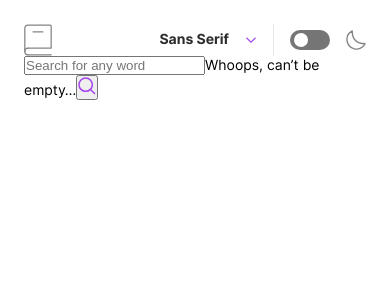
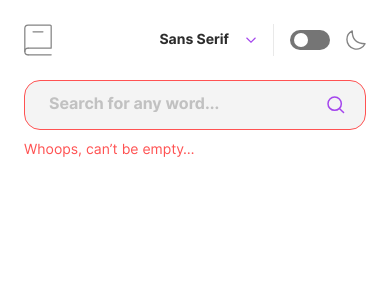
Before and after one commit to Samuel-Amaro/dictionary-web-app, a React (Create React App) app: page / in a window 390 px wide. Both pictures are taken after a click on the button "button search". Shown: the top 300 px of the page. Built offline with nearby package versions, Linux system fonts and the light colour scheme.

Commit message:
[style]: estilos do componente search mobile-first finalizados

```diff
--- a/src/components/Header/Header.css
+++ b/src/components/Header/Header.css
@@ -1,15 +1,17 @@
-.header__container, .header__container-switch {
+.header__container,
+.header__container-switch {
   display: flex;
   flex-flow: row wrap;
   align-items: center;
 }
 
-.header__container{
-    justify-content: space-between;
+.header__container {
+  justify-content: space-between;
+  margin: 0 0 24px 0;
 }
 
-.header__container-switch{
-    gap: 16px;
+.header__container-switch {
+  gap: 16px;
 }
 
 .header__icon {
@@ -21,9 +23,9 @@
   height: 32px;
 }
 
-.header__icon--moon{
-    width: 20px;
-    height: 20px;
+.header__icon--moon {
+  width: 20px;
+  height: 20px;
 }
 
 .header__controls {
--- a/src/components/Header/index.tsx
+++ b/src/components/Header/index.tsx
@@ -29,7 +29,7 @@ export default function Header({ word, setWord }: PropsHeader) {
           </div>
         </div>
       </div>
-      <Search word={word} setWord={setWord} />
+      <Search /*word={word}*/ setWord={setWord} />
     </header>
   );
 }
--- /dev/null
+++ b/src/components/Search/Search.css
@@ -0,0 +1,65 @@
+.search{
+    display: block;
+    width: 100%;
+    position: relative;
+    margin: 0 0 24px 0;
+}
+
+.search--mg{
+    margin: 0 0 8px 0;
+}
+
+.search__input, .button-search{
+    appearance: none;
+    display: block;
+    font-family: inherit;
+}
+
+.search__input{
+    width: 100%;
+    font-size: 16px;
+    line-height: 19px;
+    font-weight: bold;
+    color: var(--color-text-input-search);
+    background-color: var(--bg-color-input-search);
+    border-radius: 16px;
+    padding: 14px 39px 15px 24px;
+    border: none;
+    cursor: pointer;
+}
+
+.search__input::placeholder{
+    color: var(--color-placeholder-input-search);
+    font-weight: bold;
+    opacity: 0.25;
+    mix-blend-mode: normal;
+}
+
+.search__input:focus/*, .search__input:hover*/{
+    outline: none;
+    border: 1px solid var(--color-09);
+}
+
+.search__input--invalid{
+    outline: none;
+    border: 1px solid var(--color-010);
+}
+
+.button-search{
+    position: absolute;
+    z-index: 1002;
+    background-color: transparent;
+    border: none;
+    width: 15px;
+    height: 15px;
+    top: 16px;
+    right: 24px;
+    cursor: pointer;
+}
+
+.search__invalid-input{
+    display: block;
+    color: var(--color-010);
+    font-weight: normal;
+    line-height: 24px;
+}
--- a/src/components/Search/index.tsx
+++ b/src/components/Search/index.tsx
@@ -1,12 +1,13 @@
 import { useRef, useState} from "react";
 import SearchIcon from "../Icons/Search";
+import "./Search.css";
 
 type PropsSearch = {
-  word: string;
+  /*word: string;*/
   setWord: React.Dispatch<React.SetStateAction<string>>;
 };
 
-export default function Search({ word, setWord }: PropsSearch) {
+export default function Search({ /*word,*/ setWord }: PropsSearch) {
   const [inputIsInvalid, setInputIsInvalid] = useState(false);
   const refInputSearch = useRef<HTMLInputElement>(null);
 
@@ -33,8 +34,9 @@ export default function Search({ word, setWord }: PropsSearch) {
   */
 
   return (
+    <>
       <form
-      className="search"
+        className={inputIsInvalid ? "search search--mg" : "search"}
         role="search"
         aria-label="enter a word to search for its definition"
       >
@@ -42,10 +44,10 @@ export default function Search({ word, setWord }: PropsSearch) {
           type="search"
           ref={refInputSearch}
           aria-label="Search for any word"
-        placeholder="Search for any word"
-        className="search__input"
+          placeholder="Search for any word..."
+          className={inputIsInvalid ? "search__input search__input--invalid" : "search__input"}
           name="search"
-        title="Search for any word"
+          title="Search for any word..."
           onKeyDown={(event) => {
             if (event.code === "Enter") {
               event.preventDefault();
@@ -53,11 +55,6 @@ export default function Search({ word, setWord }: PropsSearch) {
             }
           }}
         />
-      {inputIsInvalid && (
-        <span className="search__invalid-input" aria-live="polite">
-          Whoops, can’t be empty…
-        </span>
-      )}
         <button
           type="button"
           title="submit search"
@@ -67,9 +64,21 @@ export default function Search({ word, setWord }: PropsSearch) {
             event.preventDefault();
             updateValueInput();
           }}
+          onKeyDown={(event) => {
+            if (event.key === "Enter" || event.key === " ") {
+              event.preventDefault();
+              updateValueInput();
+            }
+          }}
         >
-        <SearchIcon />
+          <SearchIcon className="search__icon" />
         </button>
       </form>
+      {inputIsInvalid && (
+        <span className="search__invalid-input" aria-live="polite">
+          Whoops, can’t be empty…
+        </span>
+      )}
+    </>
   );
 }
--- a/src/index.css
+++ b/src/index.css
@@ -44,6 +44,10 @@
     /**header componente**/
     --bg-color-column-diviser: var(--color-06);
     /**generic**/
+    /**search componente**/
+    --color-text-input-search: var(--color-03);
+    --bg-color-input-search: var(--color-07);
+    --color-placeholder-input-search: var(--color-03);
 }
 
 [data-font="sans-serif"]{
@@ -64,6 +68,9 @@
     --text-select: var(--color-08);
     --bg-color-menu-select: var(--color-02);
     --color-shadow-menu: var(--color-09);
+    --color-text-input-search: var(--color-08);
+    --bg-color-input-search: var(--color-02);
+    --color-placeholder-input-search: var(--color-08);
 }
 
 /***MOBILE-FIRST***/
```
Lines whose indentation alone changed are shown as unchanged.
